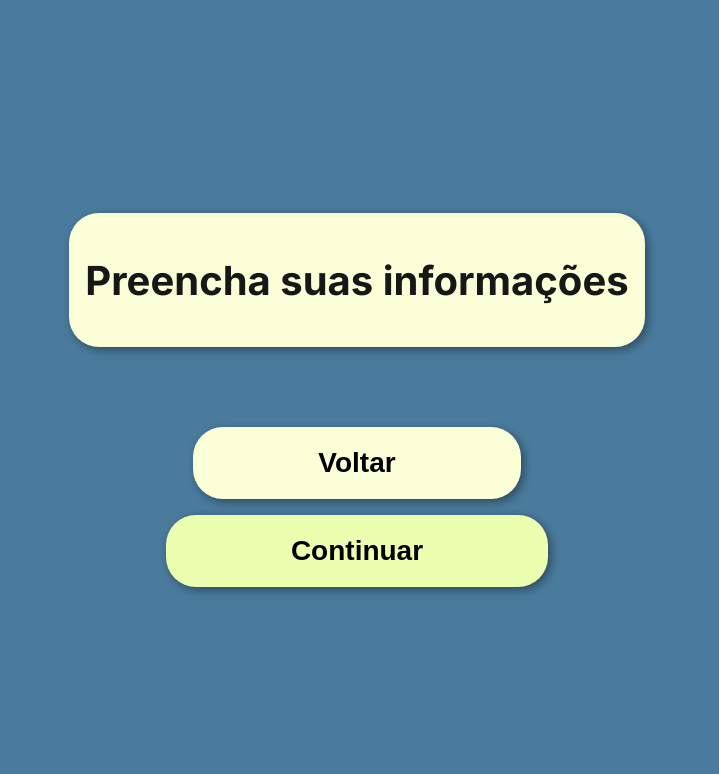
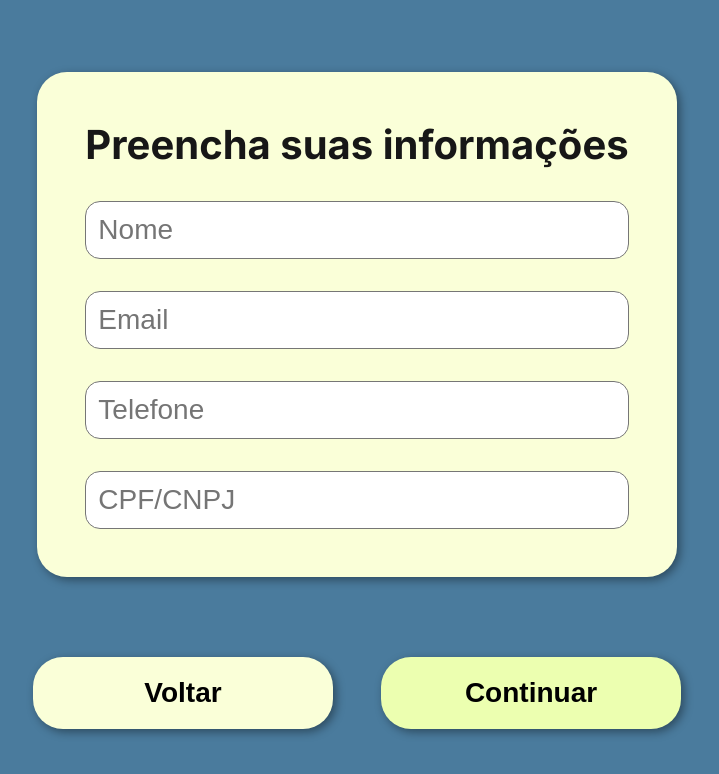
Before and after one commit to PedroPA94/universidade-cglnps, an Angular app in the folder app/frontend/: page /cadastro in a window 1280 px wide. Shown: the top 774 px of the page, without its empty margins (283-1002 px from the left). Built offline with nearby package versions, Linux system fonts and the light colour scheme.

Commit message:
chore: adiciona inputs na pagina

```diff
--- a/app/frontend/src/app/pages/cadastro-geral/cadastro-geral.html
+++ b/app/frontend/src/app/pages/cadastro-geral/cadastro-geral.html
@@ -1,10 +1,17 @@
 <app-layout>
-  <app-card>
+  <app-card class="p-3">
     <h1 class="titulo">Preencha suas informações</h1>
+
+    <div class="d-flex flex-column gap-2">
+      <app-input placeholder="Nome"></app-input>
+      <app-input placeholder="Email"></app-input>
+      <app-input placeholder="Telefone"></app-input>
+      <app-input placeholder="CPF/CNPJ"></app-input>
+    </div>
   </app-card>
 
-  <div class="d-flex flex-column">
-    <app-botao tipo="secundario">Voltar</app-botao>
+  <div class="d-flex gap-3">
+    <app-botao tipo="secundario" routerLink="/home">Voltar</app-botao>
     <app-botao tipo="primario">Continuar</app-botao>
   </div>
 </app-layout>
--- a/app/frontend/src/app/pages/cadastro-geral/cadastro-geral.ts
+++ b/app/frontend/src/app/pages/cadastro-geral/cadastro-geral.ts
@@ -2,10 +2,12 @@ import { Component } from '@angular/core';
 import { Layout } from '../../components/layout/layout';
 import { Card } from '../../components/card/card';
 import { Botao } from '../../components/botao/botao';
+import { RouterLink } from '@angular/router';
+import { Input } from '../../components/input/input';
 
 @Component({
   selector: 'app-cadastro-geral',
-  imports: [Layout, Card, Botao],
+  imports: [Layout, Card, Botao, RouterLink, Input],
   templateUrl: './cadastro-geral.html',
   styleUrl: './cadastro-geral.css',
 })
--- a/app/frontend/src/styles.css
+++ b/app/frontend/src/styles.css
@@ -23,13 +23,29 @@ body {
   align-items: center;
 }
 
+h1 {
+  margin: 0;
+}
+
 button {
   font-size: var(--tamanho-fonte-texto);
   font-weight: bold;
   border-radius: 30px;
-  padding: 20px 125px;
+  padding: 20px;
   border: none;
   cursor: pointer;
+  width: 300px;
+  box-sizing: border-box;
+}
+
+input {
+  padding: 12px;
+  font-size: var(--tamanho-fonte-texto);
+  border-radius: 15px;
+  border-style: solid;
+  border-width: 1px;
+  width: 100%;
+  box-sizing: border-box;
 }
 
 .layout {
@@ -42,6 +58,7 @@ button {
 
 .titulo {
   font-size: var(--tamanho-fonte-titulo);
+  margin-bottom: 2rem;
 }
 
 .texto {
```
